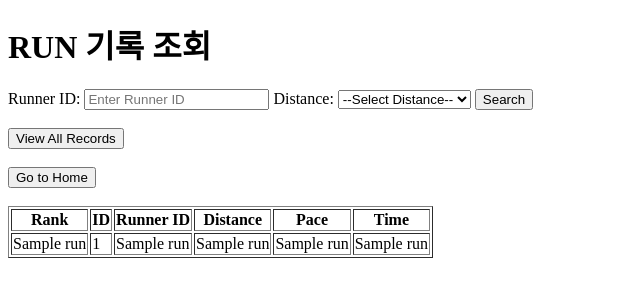
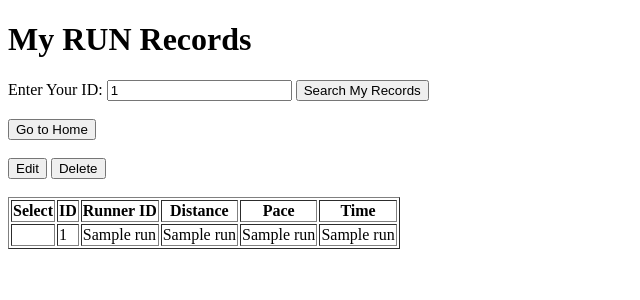
Before and after one commit to sjlee0303/DB_project_2024, a Flask app: template templates/run_record_search.html in a window 1280 px wide. Shown: the top 300 px of the page, without its empty margins (0-640 px from the left). Run offline with Flask 3, Linux system fonts and the light colour scheme; the template is opened without the code that fills it: most values are stand-ins (such as "Sample title", 1, 10 or a date in 2020).

Commit message:
psy - 디테일 기능 추가

```diff
--- a/hello.py
+++ /dev/null
@@ -1 +0,0 @@
-print("hello world")
--- a/main.py
+++ b/main.py
@@ -1,4 +1,4 @@
-from flask import Flask, render_template, request
+from flask import Flask, render_template, request, redirect  # redirect 추가
 import sqlite3
 
 app = Flask(__name__)
@@ -92,56 +92,80 @@ def run_record():
         db.commit()
         db.close()
 
-        # 성공 메시지
-        return "<h1>RUN 기록이 성공적으로 저장되었습니다!</h1>"
+        # 저장 완료 페이지 렌더링
+        return render_template('run_record_success.html')
     return render_template('run_record.html')
+
 
 
 @app.route('/run_record_search', methods=['GET'])
 def run_record_search():
-    # SQLite 데이터베이스 연결
+    runner_id = request.args.get('runner_id')  # 검색된 Runner ID
+
     db = sqlite3.connect('marathon.db')
     cursor = db.cursor()
 
-    # 사용자 입력 가져오기
-    runner_id = request.args.get('runner_id')
-    distance = request.args.get('distance')
+    runs = []
+    if runner_id:
+        query = "SELECT * FROM run_records WHERE runner_id = ?"
+        cursor.execute(query, (runner_id,))
+        runs = cursor.fetchall()
 
-    # 기본 쿼리
+    db.close()
+    return render_template('run_record_search.html', runs=runs, runner_id=runner_id or '')
+
+
+@app.route('/update_run_record', methods=['POST'])
+def update_run_record():
+    record_id = request.form['record_id']
+    new_distance = request.form['distance']
+    new_pace = request.form['pace']
+    new_time = request.form['time']
+    runner_id = request.form['runner_id']  # 수정 후 검색 유지
+
+    db = sqlite3.connect('marathon.db')
+    cursor = db.cursor()
+
     query = '''
-    SELECT
-        id,
-        runner_id,
-        distance,
-        pace,
-        time,
-        RANK() OVER (PARTITION BY distance ORDER BY
-            CAST(SUBSTR(time, 1, 2) AS INTEGER) * 3600 +
-            CAST(SUBSTR(time, 4, 2) AS INTEGER) * 60 +
-            CAST(SUBSTR(time, 7, 2) AS INTEGER)
-        ) AS rank
-    FROM run_records
-    WHERE 1=1
+    UPDATE run_records
+    SET distance = ?, pace = ?, time = ?
+    WHERE id = ?
     '''
-
-    # 조건 추가
-    params = []
-    if runner_id:
-        query += " AND runner_id = ?"
-        params.append(runner_id)
-    if distance:
-        query += " AND distance = ?"
-        params.append(distance)
-
-    # 정렬 추가
-    query += " ORDER BY distance, rank"
-
-    # 쿼리 실행
-    cursor.execute(query, params)
-    runs = cursor.fetchall()
+    cursor.execute(query, (new_distance, new_pace, new_time, record_id))
+    db.commit()
     db.close()
 
-    return render_template('run_record_search.html', runs=runs)
+    return redirect(f'/run_record_search?runner_id={runner_id}')
+
+
+@app.route('/delete_run_records', methods=['POST'])
+def delete_run_records():
+    # 선택된 record_ids 가져오기
+    record_ids = request.form.getlist('record_ids')
+    runner_id = request.form['runner_id']  # 삭제 후 검색 유지
+
+    if not record_ids:
+        return "<h1>Error: No records selected for deletion</h1>"
+
+    db = sqlite3.connect('marathon.db')
+    cursor = db.cursor()
+
+    try:
+        # SQL 쿼리로 record_ids 삭제
+        query = f"DELETE FROM run_records WHERE id IN ({','.join(['?'] * len(record_ids))})"
+        cursor.execute(query, record_ids)
+        db.commit()
+    except Exception as e:
+        db.rollback()
+        return f"<h1>Error during deletion: {e}</h1>"
+    finally:
+        db.close()
+
+    # 삭제 후 동일 Runner ID 검색 페이지로 이동
+    return redirect(f'/run_record_search?runner_id={runner_id}')
+
+
+
 
 
 
--- a/templates/run_record_search.html
+++ b/templates/run_record_search.html
@@ -1,42 +1,124 @@
 <!DOCTYPE html>
 <html>
 <head>
-    <title>RUN 기록 조회</title>
+    <title>My RUN Records</title>
+    <script>
+        let currentMode = ""; // 현재 활성화된 모드 (edit/delete)
+
+        function enableEditMode() {
+            if (currentMode === "delete") cancelAction(); // Delete 모드 비활성화
+            currentMode = "edit";
+
+            document.getElementById("edit-actions").style.display = "block";
+            document.getElementById("delete-actions").style.display = "none";
+            document.querySelectorAll(".checkbox").forEach((checkbox) => {
+                checkbox.style.display = "inline-block";
+                checkbox.checked = false; // 기존 체크박스 초기화
+                checkbox.onclick = () => enforceSingleCheck(checkbox); // 체크 하나만 허용
+            });
+        }
+
+        function enableDeleteMode() {
+            if (currentMode === "edit") cancelAction(); // Edit 모드 비활성화
+            currentMode = "delete";
+
+            document.getElementById("delete-actions").style.display = "block";
+            document.getElementById("edit-actions").style.display = "none";
+            document.querySelectorAll(".checkbox").forEach((checkbox) => {
+                checkbox.style.display = "inline-block";
+                checkbox.onclick = null; // 체크 여러 개 허용
+            });
+        }
+
+        function cancelAction() {
+            currentMode = "";
+            document.getElementById("edit-actions").style.display = "none";
+            document.getElementById("delete-actions").style.display = "none";
+            document.querySelectorAll(".checkbox").forEach((checkbox) => {
+                checkbox.style.display = "none";
+                checkbox.checked = false; // 체크박스 초기화
+            });
+        }
+
+        function enforceSingleCheck(selectedCheckbox) {
+            document.querySelectorAll(".checkbox").forEach((checkbox) => {
+                if (checkbox !== selectedCheckbox) {
+                    checkbox.checked = false; // 다른 체크박스는 해제
+                }
+            });
+
+            // 선택된 체크박스의 데이터 가져오기
+            if (selectedCheckbox.checked) {
+                const row = selectedCheckbox.closest("tr");
+                const id = row.cells[1].innerText;
+                const distance = row.cells[3].innerText;
+                const pace = row.cells[4].innerText;
+                const time = row.cells[5].innerText;
+
+                // 기존 값을 수정 폼에 채우기
+                document.getElementById("edit-record-id").value = id;
+                document.getElementById("distance").value = distance;
+                document.getElementById("pace").value = pace;
+                document.getElementById("time").value = time;
+            }
+        }
+    </script>
 </head>
 <body>
-    <h1>RUN 기록 조회</h1>
+    <h1>My RUN Records</h1>
     <!-- 검색 폼 -->
     <form method="GET" action="/run_record_search">
-        <label for="runner_id">Runner ID:</label>
-        <input type="text" id="runner_id" name="runner_id" placeholder="Enter Runner ID">
-
-        <label for="distance">Distance:</label>
-        <select id="distance" name="distance">
-            <option value="">--Select Distance--</option>
-            <option value="5km">5km</option>
-            <option value="10km">10km</option>
-            <option value="half">Half Marathon</option>
-            <option value="full">Full Marathon</option>
-        </select>
-        <button type="submit">Search</button>
+        <label for="runner_id">Enter Your ID:</label>
+        <input type="text" id="runner_id" name="runner_id" placeholder="Enter Runner ID" value="{{ runner_id }}">
+        <button type="submit">Search My Records</button>
     </form>
     <br>
-    <!-- 전체 기록 보기 버튼 -->
-    <form method="GET" action="/run_record_search">
-        <button type="submit">View All Records</button>
-    </form>
-    <br>
-    <!-- 홈페이지 이동 버튼 -->
     <form method="GET" action="/">
         <button type="submit">Go to Home</button>
     </form>
     <br>
-    <!-- 테이블 결과 -->
+
     {% if runs %}
+    <!-- Edit/Delete Buttons -->
+    <button onclick="enableEditMode()">Edit</button>
+    <button onclick="enableDeleteMode()">Delete</button>
+    <br><br>
+
+    <!-- 수정 모드 -->
+    <div id="edit-actions" style="display: none;">
+        <form method="POST" action="/update_run_record">
+            <input type="hidden" name="record_id" id="edit-record-id">
+            <input type="hidden" name="runner_id" value="{{ runner_id }}">
+            <label for="distance">New Distance:</label>
+            <select id="distance" name="distance">
+                <option value="5km">5km</option>
+                <option value="10km">10km</option>
+                <option value="half">Half Marathon</option>
+                <option value="full">Full Marathon</option>
+            </select>
+            <label for="pace">New Pace:</label>
+            <input type="text" id="pace" name="pace" placeholder="Pace (e.g., 5:30)">
+            <label for="time">New Time:</label>
+            <input type="text" id="time" name="time" placeholder="Time (e.g., 02:30:45)">
+            <button type="submit">Save</button>
+        </form>
+        <button onclick="cancelAction()">Cancel</button>
+    </div>
+
+    <!-- 삭제 모드 -->
+    <div id="delete-actions" style="display: none;">
+        <form method="POST" action="/delete_run_records" id="delete-form">
+            <input type="hidden" name="runner_id" value="{{ runner_id }}">
+            <button type="submit">Confirm Delete</button>
+        </form>
+        <button onclick="cancelAction()">Cancel</button>
+    </div>
+
+
     <table border="1">
         <thead>
             <tr>
-                <th>Rank</th>
+                <th>Select</th>
                 <th>ID</th>
                 <th>Runner ID</th>
                 <th>Distance</th>
@@ -47,7 +129,10 @@
         <tbody>
             {% for run in runs %}
             <tr>
-                <td>{{ run[5] }}</td> <!-- Rank -->
+                <td>
+                    <input type="checkbox" class="checkbox" style="display: none;" name="record_ids" form="delete-form" value="{{ run[0] }}">
+                </td>
+
                 <td>{{ run[0] }}</td>
                 <td>{{ run[1] }}</td>
                 <td>{{ run[2] }}</td>
@@ -58,7 +143,7 @@
         </tbody>
     </table>
     {% else %}
-    <p>No records found.</p>
+    <p>No records found for this ID.</p>
     {% endif %}
 </body>
 </html>
```
